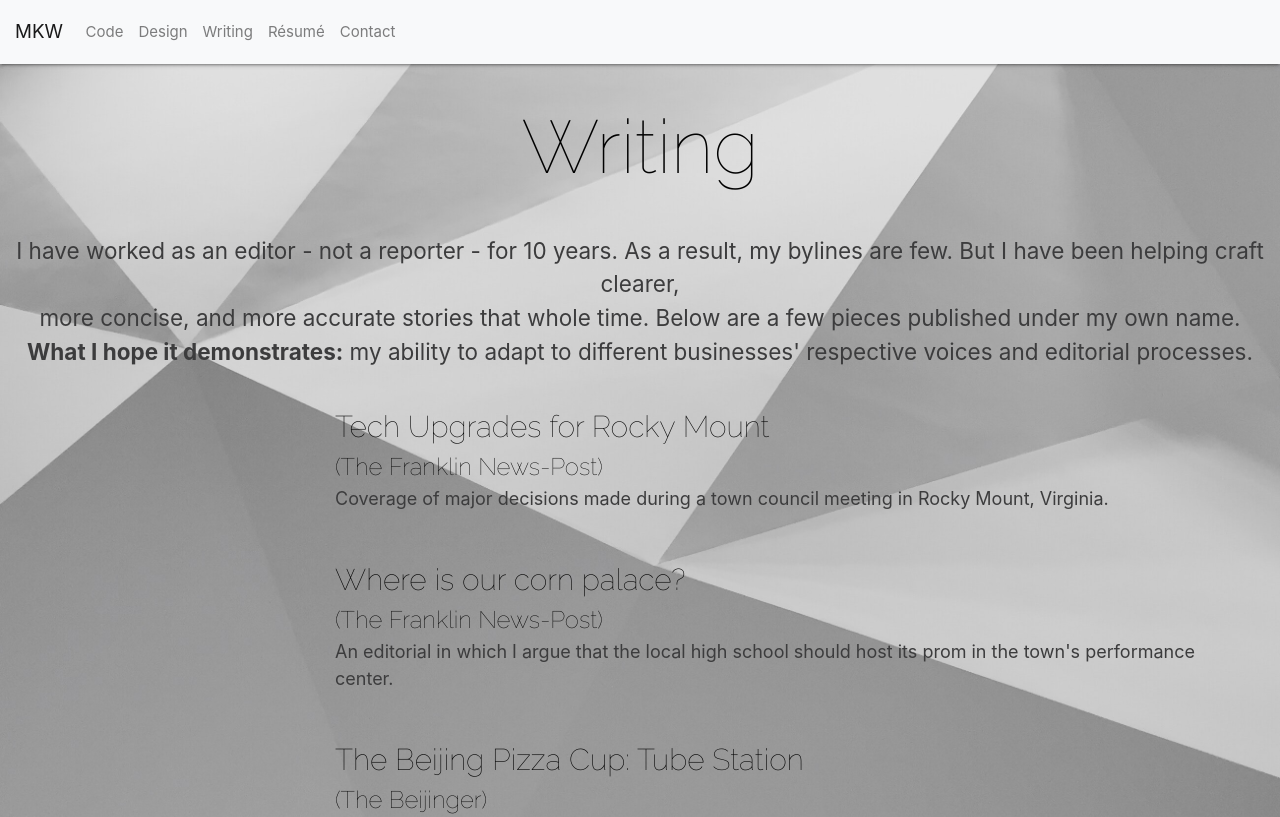
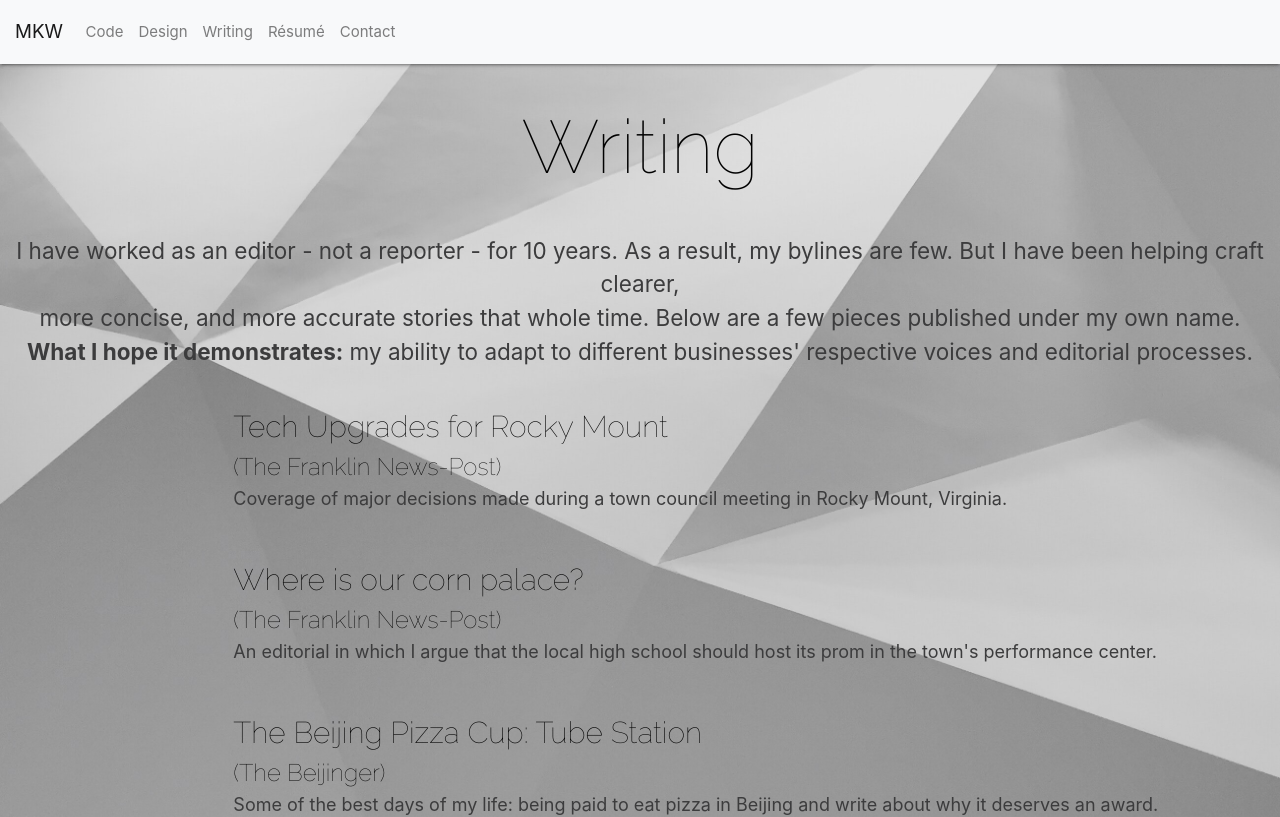
Before and after one commit to marykatewhite/reactportfolio, a React (Create React App) app: page /writing in a window 1280 px wide. Shown: the top 817 px of the page. Built offline with nearby package versions, Linux system fonts and the light colour scheme.

Commit message:
tweeeeak

```diff
--- a/src/components/writing.js
+++ b/src/components/writing.js
@@ -15,7 +15,7 @@ class Writing extends Component {
         <div key={id} className="container-fluid" id={name}>
             <div className="row projectrow">
 
-            <div className="col-xs-8 col-m-6 offset-md-3 writingBox">
+            <div className="col-xs-8 col-m-6 offset-md-2 writingBox">
               <a href={externallink} target="_blank" rel="noopener noreferrer" className="writingTitle">{name}</a><br/>
               <a href={externallink} target="_blank" rel="noopener noreferrer" className="writingSource">{source}</a>
               <p>
```
